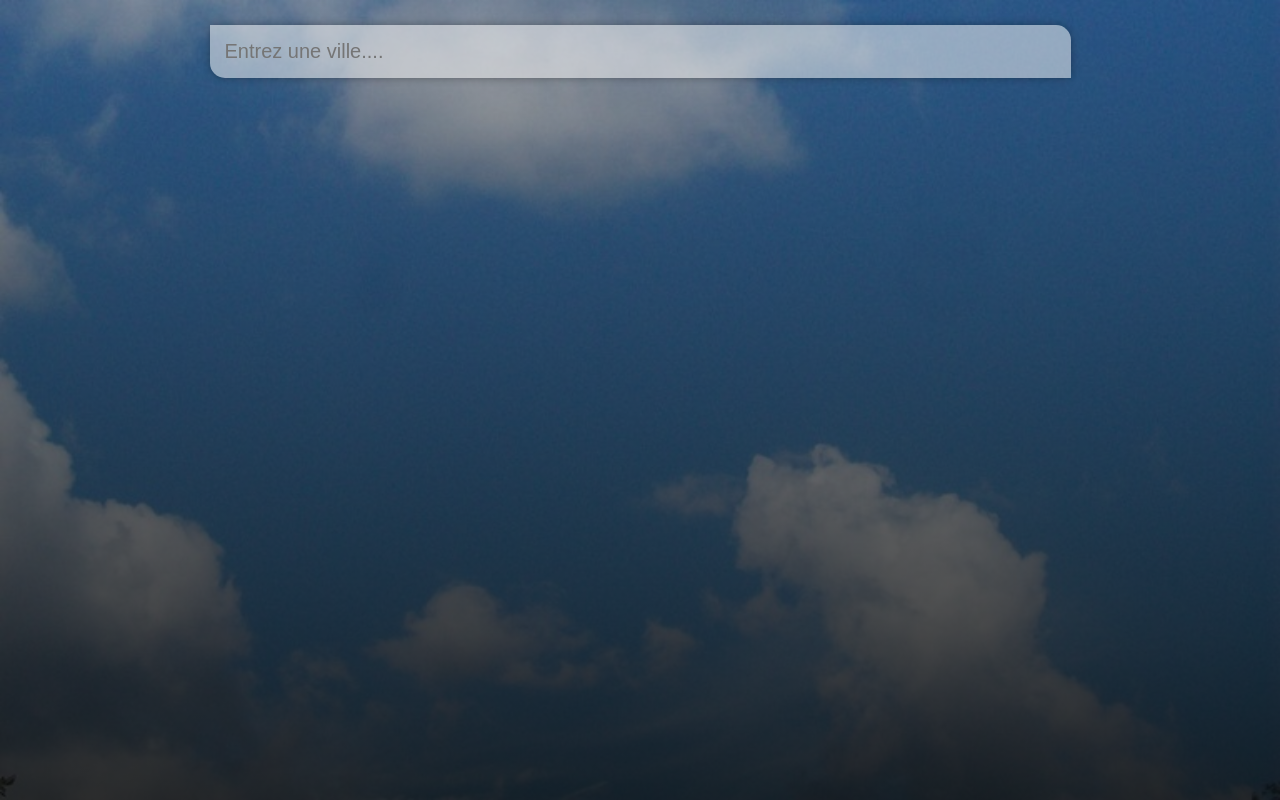
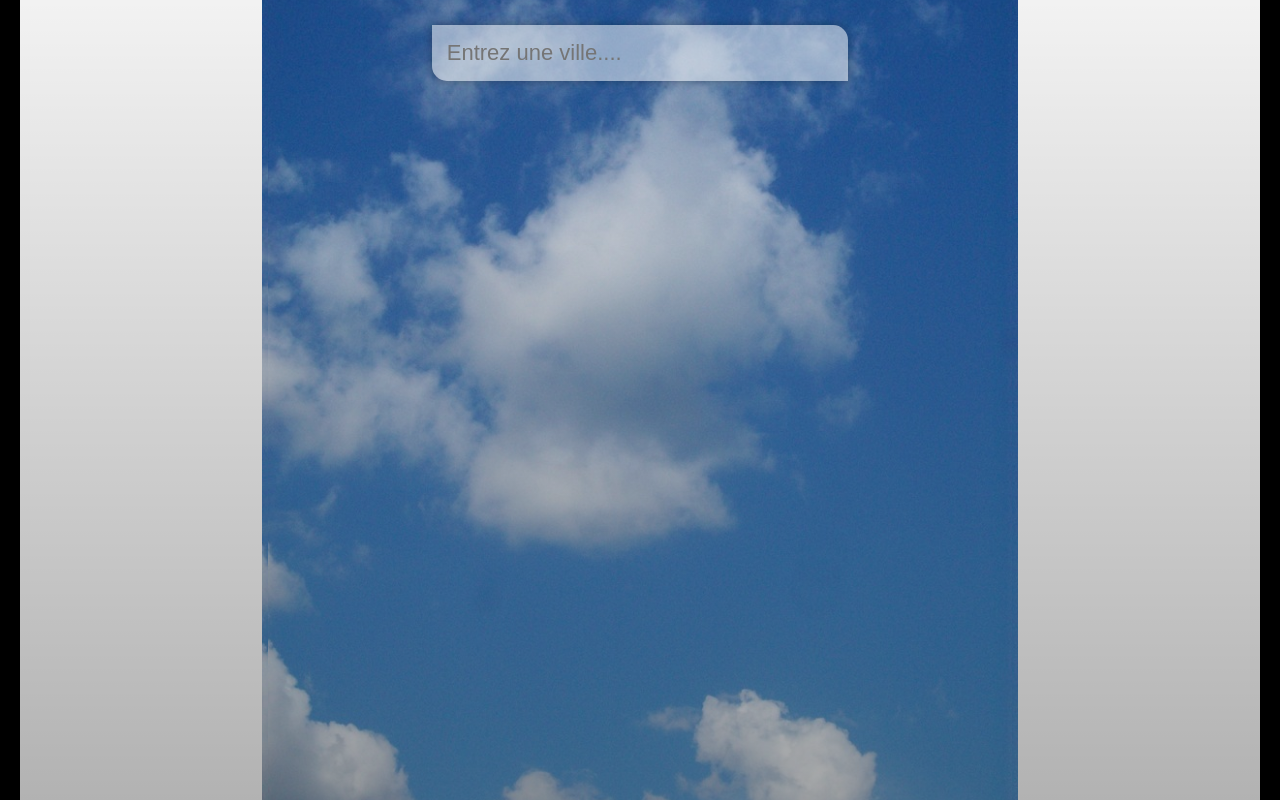
Before and after one commit to MikeWalder/vue-js-weather-app, a Vue app: page / in a window 1280 px wide. Built offline with nearby package versions, Linux system fonts and the light colour scheme; the HTML template or start-up script is replaced by a standard one.

Commit message:
MAJ graphiques pour SPA - ajout humidité + Font Awesome icons

```diff
--- a/src/App.vue
+++ b/src/App.vue
@@ -15,20 +15,25 @@
       </div>
 
       <div class="weather-wrapping" v-if="typeof weather.main != 'undefined'">
+
         <div class="location-container">
           <div class="location">{{ weather.name }}, {{ weather.sys.country }}</div>
           <div class="date">{{ dateRendering() }}</div>
         </div>
 
+        <!-- Add the style and icon you want -->
+        <p></p>
+
         <div class="weather-container">
-          <div class="temperature">{{ Math.round(weather.main.temp) }}°C</div>
-          <div class="weather-now">{{ weather.weather[0].main }} ({{ weather.weather[0].description }})</div>
-          <div class="pression-now">{{ weather.main.pressure }} HPa</div>
+          <div class="temperature"> {{ Math.round(weather.main.temp) }}°C <fa icon="temperature-half" /></div>
+          <div class="weather-now"> {{ weather.weather[0].main }} ({{ weather.weather[0].description }}) </div>
+          <div class="pression-now">{{ weather.main.pressure }} HPa - <fa icon="droplet" /> {{ weather.main.humidity }}% </div>
         </div>
 
       </div>
 
     </main>
+
   </div>
 </template>
 
@@ -92,9 +97,12 @@ body {
 
 #app {
   background-image: url('./assets/cold-weather.jpg');
-  background-size: cover;
-  background-position: bottom;
+  background-size: 60% auto;
+  background-position: center;
+  background-repeat: no-repeat;
   transition: 0.4s;
+  border-left: 10px solid black;
+  border-right: 10px solid black;
 }
 
 #app.warm {
@@ -102,27 +110,28 @@ body {
 }
 
 #app.snow {
-
+  background-image: url('');
 }
 
 main {
   min-height: 100vh;
   padding: 25px;
-  background-image: linear-gradient(to bottom, rgba(0, 0, 0, 0.25), rgba(0, 0, 0, 0.8));
+  background-image: linear-gradient(to bottom, rgba(0, 0, 0, 0.05), rgba(0, 0, 0, 0.3));
 }
 
 .searching-box {
   width: 100%;
   margin-bottom: 35px;
+
 }
 
 .searching-box .searching-bar {
   display: block;
-  width: 70%;
+  width: 35%;
   margin: 0 auto;
   padding: 15px;
   color: #313131;
-  font-size: 20px;
+  font-size: 22px;
   appearance: none;
   border: none;
   outline: none;
@@ -151,7 +160,7 @@ main {
 
 .location-container .date {
   color: #FFF;
-  font-size: 20px;
+  font-size: 28px;
   font-weight: 300;
   font-style: italic;
   text-align: center;
@@ -183,7 +192,7 @@ main {
   text-shadow: 3px 6px rgba(0, 0, 0, 0.25);
 }
 
-.weather-container .pression-now {
+.weather-container .pression-now, .humidity {
   color: #FFF;
   font-size: 34px;
   font-weight: 400;
--- a/src/main.js
+++ b/src/main.js
@@ -1,4 +1,17 @@
 import { createApp } from 'vue'
 import App from './App.vue'
 
-createApp(App).mount('#app')
+import { FontAwesomeIcon } from '@fortawesome/vue-fontawesome';
+
+import { library } from '@fortawesome/fontawesome-svg-core';
+
+import { fas } from '@fortawesome/free-solid-svg-icons'
+
+// import { FontAwesomeIconomeIcon } from '@fortawesome/vue-fontawesome'
+
+/* add icons to the library */
+library.add(fas)
+
+createApp(App)
+.component('fa', FontAwesomeIcon)
+.mount('#app')
```
Also changed, not shown: package.json (+17 -1 lines), 1 other file (tests, documents, lock files or other folders).
